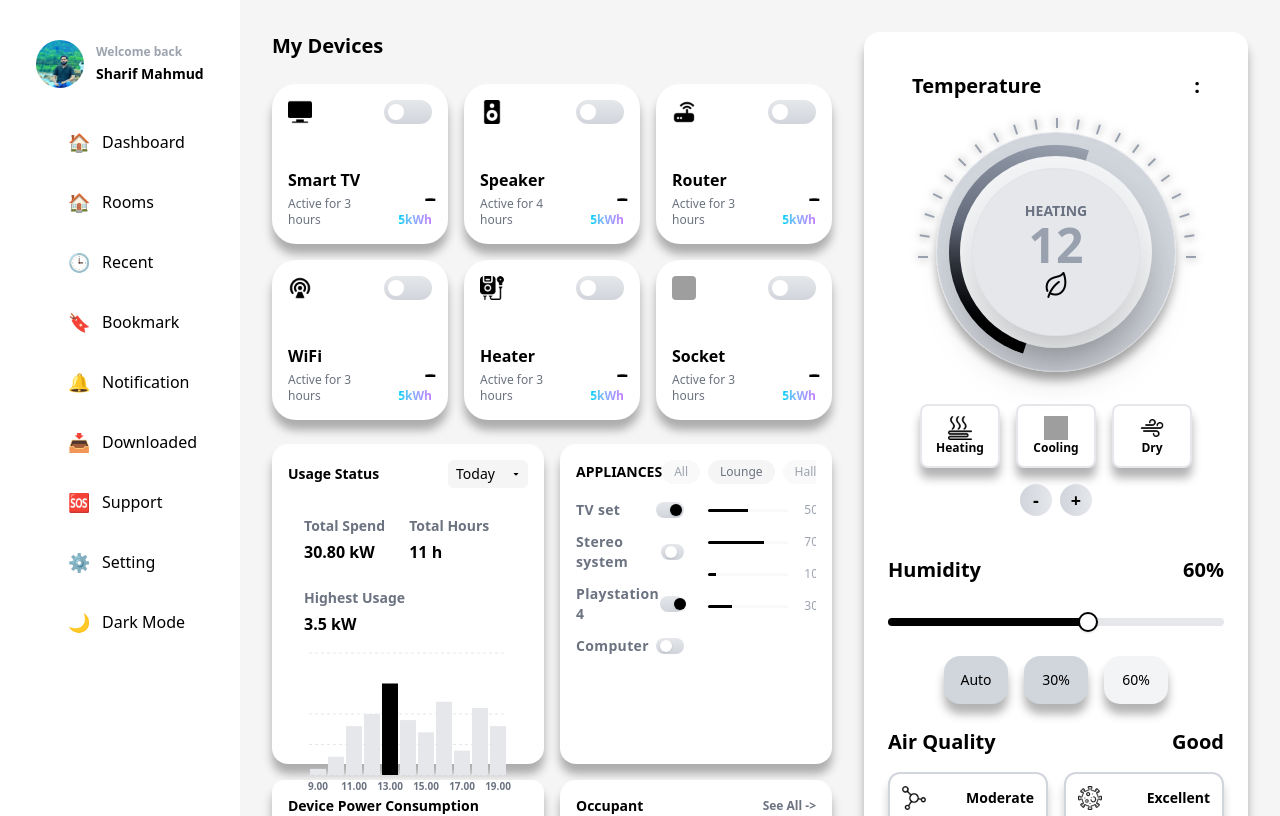
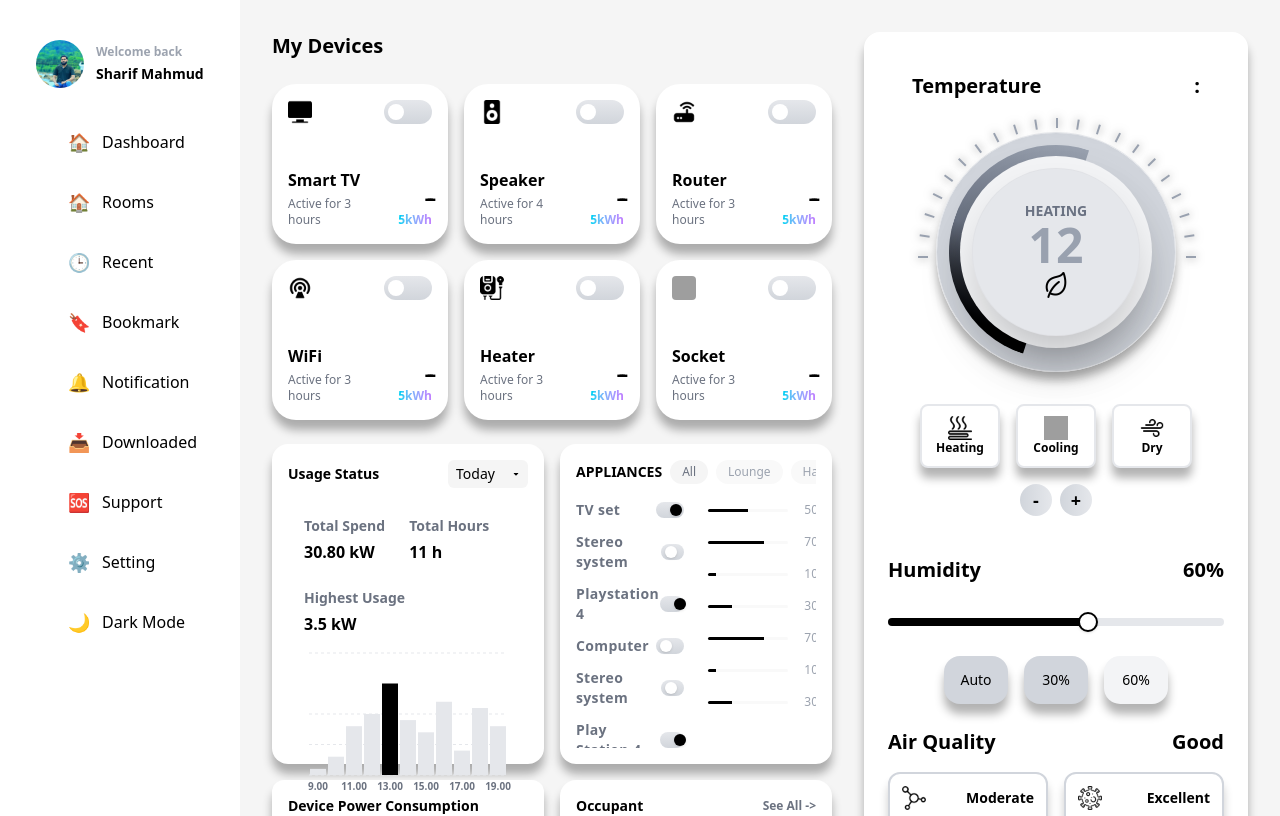
Before and after one commit to sazid-zero/HomeSync-Smart-Home-Dashboard, a React (Vite) app: page / in a window 1280 px wide. Shown: the top 816 px of the page. Built offline with nearby package versions, Linux system fonts and the light colour scheme; grey boxes are pictures that could not be loaded.

Commit message:
added shadow

```diff
--- a/src/components/ApplianceControlCard.tsx
+++ b/src/components/ApplianceControlCard.tsx
@@ -45,7 +45,7 @@ const initialAppliances: Appliance[] = [
 
 export default function ApplianceControlCard() {
     // State to track selected room tab
-    const [selectedRoom, setSelectedRoom] = useState<string>('lounge');
+    const [selectedRoom, setSelectedRoom] = useState<string>('all');
     // State to track all appliances and their current values
     const [appliances, setAppliances] = useState<Appliance[]>(initialAppliances);
 
@@ -79,7 +79,7 @@ export default function ApplianceControlCard() {
     return (
         <div className="w-full h-full theme-card-bg rounded-2xl theme-shadow-strong p-4 flex flex-col">
             {/* Header with room tabs */}
-            <div className="flex flex-col sm:flex-row sm:items-center sm:justify-between mb-4 space-y-3 sm:space-y-0">
+            <div className="flex flex-col sm:flex-row sm:items-center sm:justify-between mb-4 space-x-2 space-y-3 sm:space-y-0">
                 <h1 className="text-sm font-bold theme-text-primary">APPLIANCES</h1>
                 <div className="flex space-x-2 overflow-x-auto hide-scrollbar">
                     {rooms.map(room => (
```
